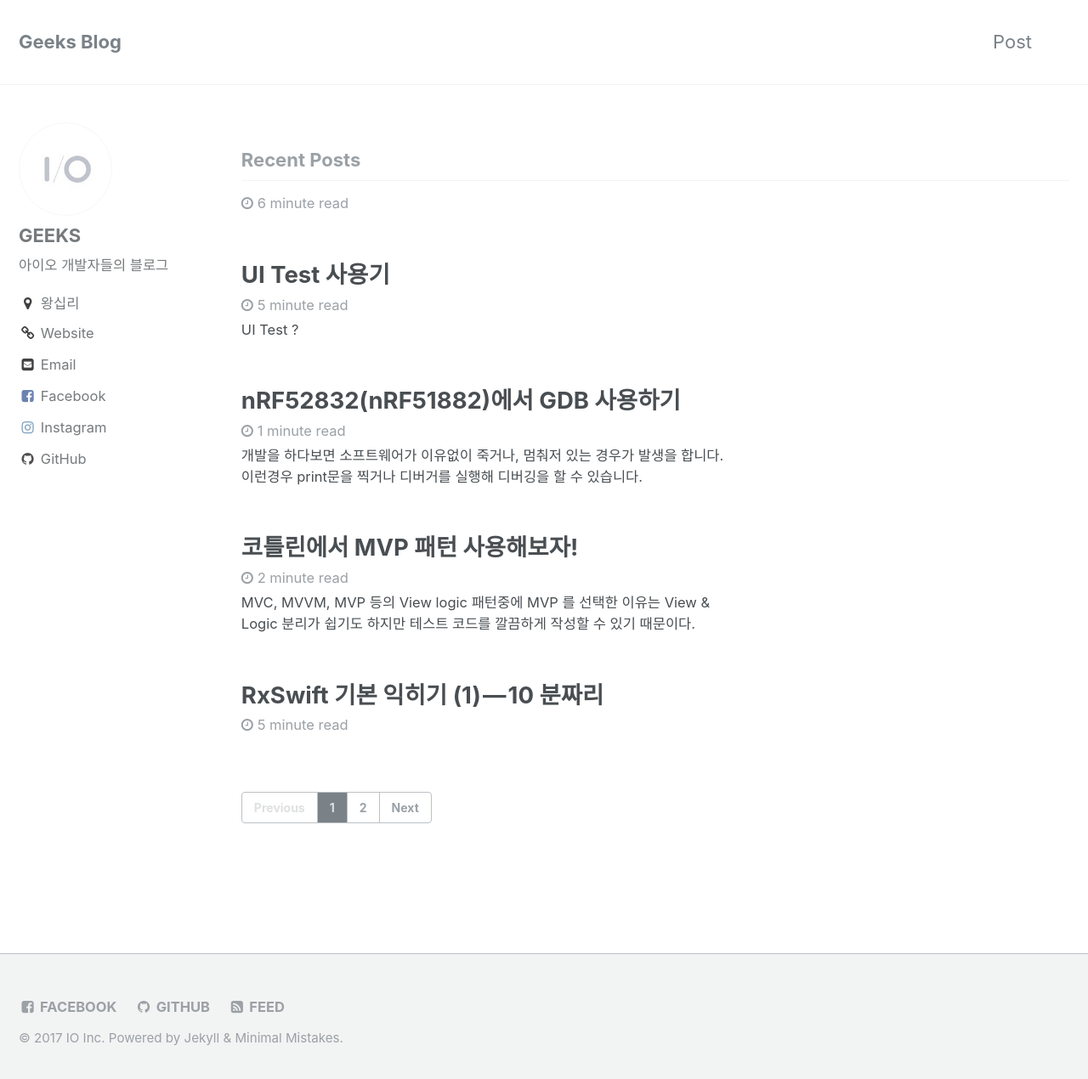
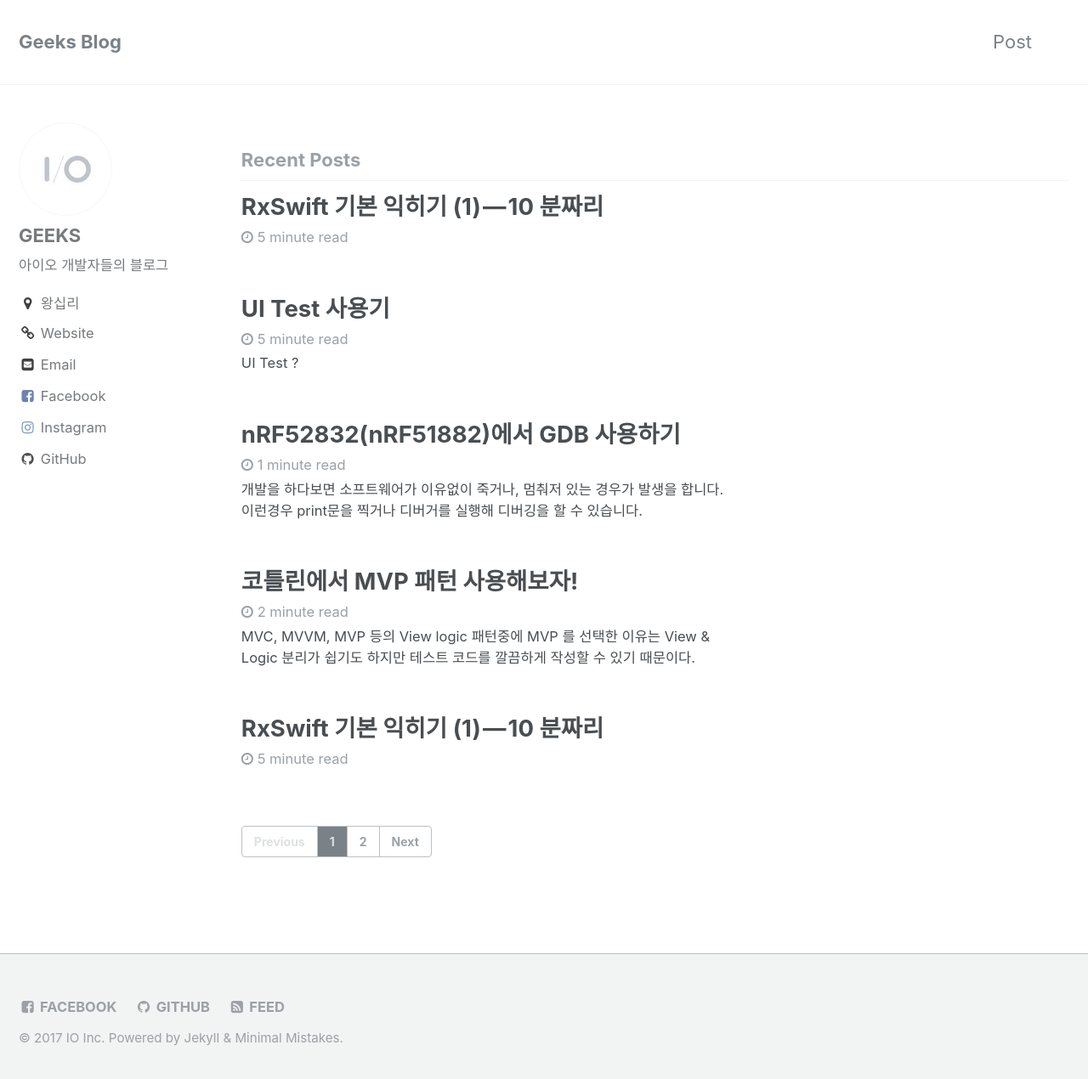
Before and after one commit to IO-inc/geeks.blog, a Jekyll site: the page built from index.html, in a window 1280 px wide and 1278 px high. Shown: the top 1270 px of the window at 85% size. Built offline with Jekyll 4.4.1, drawn with Linux system fonts in a browser that asks for light colours; our own code applies the rules of GitHub Pages for plain Markdown files; the list of posts is cut into pages by our own code; part of the change alters nothing that is shown.

````diff
--- a/_posts/2017-04-18-RxSwift-Second.md
+++ b/_posts/2017-04-18-RxSwift-Second.md
@@ -1,395 +1,315 @@
 ---
-title: title: RxSwift 기본 익히기 (2) — 9.59초 짜리
-permalink: startrxswift2
+title: RxSwift 기본 익히기 (1) — 10 분짜리
+permalink: rxswift_first
 ---
 
-![example](https://cdn-images-1.medium.com/max/2000/1*GFksbQsZ_t8Wqhk9Cq83og.png)
+![main image](https://cdn-images-1.medium.com/max/2000/1*i8d0WlTwViNNn4xiOGdLHQ.jpeg)
 
-##6. 고차함수 사용하기
 
-먼저 함수형 프로그래밍에 대해 잠깐 살펴볼까요? 그 유명한 밥아저씨가 말씀하시기를 Functional Programming은 대입문 없이 프로그래밍 하는것 이라고 했어요. 어떤 특징들 때문일까요?
-순수 함수
-f (x)라는 함수가 있습니다. f는 항상 입력된 인수에만 의존합니다. 함수 f는 달에서 인수 x를 넣고 함수 f(x)를 호출 하는것이나 지구에서 같은 인수 x를 넣고 f(x)를 호출하는 것이나 항상 같은 결과가 나옵니다. 같은 인수를 넣으면 언제나 같은 결과를 내는 함수를 순수함수라고 합니다. 지극히 수학적입니다. 상태에 의존적이지 않기 때문에 side effect가 없습니다.
-고차 함수
-함수형 프로그래밍에서는 함수도 값으로 취급합니다. 함수를 인수로 넘길 수도 있고 함수를 리턴할 수도 있습니니다.
+### Intro
+개발자라면 Rx에 대해서 한번쯤은 들어봤을 거에요. 나도 1주일 전까지는 그냥 들어만 봤을 뿐이에요. 공부를 해보고 실제 사용해 봤습니다. 그리고 그 내용을 공유합니다.
+
+
+##### Rx 장점은 이렇게 나열됩니다.
+
+### Benefits
+In short, using Rx will make your code:
+- Composable <- Because Rx is composition’s nickname
+- Reusable <- Because it’s composable
+- Declarative <- Because definitions are immutable and only data changes
+- Understandable and concise <- Raising the level of abstraction and removing transient states
+- Stable <- Because Rx code is thoroughly unit tested
+- Less stateful <- Because you are modeling applications as unidirectional data flows
+- Without leaks <- Because resource management is easy
+
+
+### 시작해볼까요?
+
+먼저 Reactive Programming은 어떤건가 한번 봅시다.
+
+> In computing, reactive programming is an asynchronous programming paradigm oriented around data streams and the propagation of change.
+This means that it should be possible to express static (e.g. arrays) or dynamic (e.g. event emitters) data streams with ease in the programming languages used, and that the underlying execution model will automatically propagate the changes through the data flow. — wikipedia
+
+> 리액티브 프로그래밍은 데이터 스트림과 변화의 증식에 기반한 비동기 프로그래밍 패러다임이다.
+
+> Reactive Extensions (aka ReactiveX, Rx) is an API for asynchronous programming with observable streams.
+
+> Rx는 Reactive programming을 위한 도구입니다.
+
+> ReactiveX is a combination of the best ideas from
+  the Observer pattern, the Iterator pattern, and functional programming. — http://reactivex.io/
+
+
+**이 글만 가지고는 먼소리인지 잘 모르겠어요. 자세히 하번 살펴봅시다.**
+
+---
+**Swift Version 의 Rx 인 RxSwift 를 가지고 설명해 보도록 할게요.**
+
+# 1. Observables aka Sequences
+
+Sequence는 프로그래밍에서 기본중에 기본 아닙니까? Sequence는 순차적이고 반복적으로 각각의 element에 접근 가능하도록 디자인된 데이터 타입입니다. 쉽게 Sequence 는 list 와 같이 반복문을 사용할 수 있는 데이터 타입을 말합니다.
 
 ```
-func f(_ g: (() -> Void) ) -> (() -> Void) {
-  let h = g
-  return h
+let oneTwoThree = 1...3
+for number in oneTwoThree {
+  print(number)
+}
+// Prints "1"
+// Prints "2"
+// Prints "3"
+```
+
+RxSwift에서 Observables은 Sequences입니다. Arrays, Strings 와 같은 Sequences는 RxSwift에서 Observable이 됩니다. Swift Sequence Protocol을 따르는 모든 Object들의 Observable을 만들 수 있어요.
+
+
+#### 한번 만들어 봅시다.
+
+```
+let stringSequence = Observable.just("this is string yo")
+let oddSequence = Observable.from([1, 3, 5, 7, 9])
+let dictSequence = Observable.from([1:"Rx",2:"Swift"])
+```
+#### 이렇게 만든 Observables를 subscribe 할 수 있습니다.
+
+```
+/*
+subscribe(<#T##on: (Event<String>) -> Void##(Event<String>) -> Void#>)
+*/
+let subscription = stringSequence.subscribe { (event: Event<String>) in
+  print(event)
+}
+// -- print --
+// next(this is string observable)
+// completed
+```
+
+##### 다른 예
+
+
+```
+let subscription = oddSequence.subscribe { (event: Event<Int>) in
+  print(event)
+}
+// -- print --
+// next(1)
+// next(3)
+// next(5)
+// next(7)
+// next(9)
+// completed
+let subscription = dictSequence.subscribe { (event: Event<(key: Int, value: String)>) in
+  print(event)
+}
+// -- print --
+// next((2, "Swift"))
+// next((1, "Rx"))
+// completed
+```
+어떤가요? Sequence처럼 출력 되지 않나요? Observables는 0 혹은 그보다 많은 event를 발생시킬 수 있습니다. RxSwift에서 Event는 enum 타입이고 3가지 상태를 가지고 있습니다.
+
+```
+// Event의 정의 입니다. 3가지 상태를 가지고 있어요.
+enum Event<Element>  {
+    case next(Element)      // next element of a sequence
+    case error(Swift.Error) // sequence failed with error
+    case completed          // sequence terminated successfully
+}
+class Observable<Element> {
+    func subscribe(_ observer: Observer<Element>) -> Disposable
+}
+
+protocol ObserverType {
+    func on(_ event: Event<Element>)
 }
 ```
 
-이런 식의 코딩이 가능합니다. 위 함수에서 인자로 넘겨지는 함수 g 를 callback 함수라고 부릅니다. 함수 f 에 의해 불려지기 때문이죠. 아래 처럼 사용 될 수 있습니다.
+# 2. Disposing
+
+Observables의 사용이 끝나면 메모리를 해제해야 합니다. 그 때 사용할 수 있는것이 Dispose입니다. RxSwift에서는 DisposeBag을 사용하는데 DisposeBag instance의 deinit() 이 실행 될 때 모든 메모리를 해제합니다.
+
+이렇게요.
 
 ```
-let list = 1...100
-let result = list.reduce(0) { (r, element) -> Int in
-  return r + element
+let disposeBag = DisposeBag()
+let stringSequence = Observable.just("RxSwift Observable")
+let subscription = stringSequence.subscribe { (event) in
+  print(event)
 }
-print(result)
-// --- 출력 ---
-// 5050
+// subscription 을 disposeBag에 넣어 메모리를 해제합니다.
+subscription.addDisposableTo(disposeBag)
+// 빠르게 비워주고 싶을때는 disposeBag을 새로 만들면 됩니다.
+self.disposeBag = DisposeBag()
 ```
 
-함수형 프로그래밍에도 단점이 있습니다. 그 중하나는 상태가 없기때문에 변수 수정이 어려운 것입니다. Swift에서 타입 키워드로 let 만 사용한다고 생각하면 될것 같아요. 그래서 함수형 프로그래밍의 좋은 점을 추가하고 OOP 의 장점을 추가한 프로그래밍 언어들이 나오게 됐고 그중 하나가 Swift입니다.
-Swift와 같은 언어들을 Multi Paradigm Language라고 합니다.
-Swift Standard Library 에는 Sequences 를 다루는 고차함수들이 이미 구현 돼 있습니다. 그냥 사용하기만 하면 되죠.
-- Map
-- Reduce
-- Filter
-- FlatMap
-- Foreach
+직접 dispose()를 호출 할 수 있습니다. subscription.dispose() 이렇게요.
+하지만 직접 호출하는 것은 bad code smell 입니다. Thread가 다를 때 Observable을 사용하기도 전에 메모리를 비워주는 일이 발생할 수 있음.
 
-등이 있습니다.
-앞서서 첫번째 글에서 Observables 는 Sequence라고 했습니다. Rx는 비동기 이벤트를 마치 iterable 컬렉션처럼 간단하게 다루는 것입니다.
-우린 RxSwift에서 위와 같은 고차 함수들을 가지고 Observable이 emit한 이벤트를 subscriber가 받기 전에 Transformation 혹은 combination 할 수 있습니다.
+메모리를 해제 하는 다른 방법으로 Take Until 따위가 있어요.
 
-#### 시작해볼까요?
+```
+// 요런식으로 사용합니다.
+sequence
+    .takeUntil(self.rx.deallocated)
+    .subscribe {
+        print($0)
+    }
+```
+
+# 3. Observable(aka observable sequence)을 만들어 봅시다.
+
+처음에 우린
+
+```
+let stringSequence = Observable.just("this is string yo")
+let oddSequence = Observable.from([1, 3, 5, 7, 9])
+```
+
+이런 방법으로 just, from 등을 이용해 Observable을 만들었어요. just, from을 사용하지 않고 직접 Observable을 만들어 봅시다.
+
+Observable.create 함수를 사용해 Observable Sequence 를 쉽게 만들 수 있습니다.
+
+```
+func myJust<E>(element: E) -> Observable<E> {
+    return Observable.create { observer in
+        observer.on(.next(element))
+        observer.on(.completed)
+        return Disposables.create()
+    }
+}
+
+myJust(element: 0)
+    .subscribe(onNext: { n in
+      print(n)
+    })
+```
+
+create 함수는 Swift 의 closure를 사용해 우리가 위에서 사용한 subscribe 메서드를 쉽게 구현할 수 있도록 합니다.
+
+# 4. Subjects
+
+Rx 에서 Subject는 Observable 과 Observer 둘 다 될 수 있는 특별한 형태입니다. Subject는 Observables을 subscribe(구독) 할 수 있고 다시 emit(방출)할 수 도 있습니다. 혹은 새로운 Observable을 emit 할 수 있습니다.
+그래서 이게 왜 필요할 까요?
+
+일단 RxSwift에는 4가지 타입의 Subject가 있습니다.
+
+- PublishSubject
+- BehaviorSubject
+- ReplaySubject
+- Variable
+
+### 4.1 PublishSubject
+
+일단 사용해 보죠.
+onNext() 함수로 새로운 값을 추가할 수 있습니다.
+
+```
+let bag = DisposeBag()
+var publishSubject = PublishSubject<String>()
+// Subject를 구독합니다.
+publishSubject.subscribe { (event) in
+  print(event)
+}
+// onNext로 값을 추가하면 event가 발생합니다.
+publishSubject.onNext("first value")
+// --- 출력 ---
+// next(first value)
+```
+onNext로 두번째 값을 추가합니다.
+
+```
+publishSubject.onNext("second value")
+// --- 출력 ---
+// next(first value)
+// next(second value)
+```
+
+onCompleted() 이벤트를 종료시킵니다.
+```
+publishSubject.onCompleted()
+// --- 출력 ---
+// next(first value)
+// next(second value)
+// completed
+```
+
+마지막으로 예제를 한번 보시죠.
+
+```
+let bag = DisposeBag()
+var publishSubject = PublishSubject<String>()
+publishSubject.onNext("very first value")
+publishSubject.subscribe { (event) in
+  print(event)
+}
+publishSubject.onNext("first value")
+publishSubject.onNext("second value")
+publishSubject.onError(NSError(domain: "", code: 1, userInfo: nil))
+publishSubject.onNext("very last value")
+publishSubject.onCompleted()
+// --- 출력 ---
+// next(first value)
+// next(second value)
+// error(Error Domain= Code=1 "(null)")
+```
+
+PublishSubject는 subscribe 전의 이벤트는 emit하지 않습니다. subscribe한 후의 이벤트만을 emit합니다. 그리고 에러 이벤트가 발생하면 그 후의 이벤트는 emit 하지 않습니다.
+
+
+### 4.2 BehaviorSubject
+
+BehaviorSubject는 PublishSubject와 거의 같지만 BehaviorSubject는 반드시 값으로 초기화를 해줘야 합니다. 즉 BehaviorSubject는 Observer에게 subscribe하기전 마지막 이벤트 혹은 초기 값을 emit합니다.
+
+이렇게요.
+
+```
+var behaviorSubject = BehaviorSubject(value: "initial value")
+behaviorSubject.subscribe { (event) in
+  print(event)
+}
+behaviorSubject.onNext("first value")
+// --- 출력 ---
+// next(initial value)
+// next(first value)
+// completed
+```
+
+### 4.3 ReplaySubject
+
+ReplaySubject는 미리 정해진 사이즈 만큼 가장 최근의 이벤트를 새로운 Subscriber에게 전달 합니다.
+
+```
+let bag = DisposeBag()
+var replaySubject = ReplaySubject<String>.create(bufferSize: 1)
+replaySubject.onNext("before subscribe first value")
+replaySubject.onNext("before subscribe second value")
+replaySubject.subscribe { (event) in
+  print(event)
+}
+replaySubject.onNext("first value")
+replaySubject.onCompleted()
+// --- 출력 ---
+// next(before subscribe second value)
+// next(first value)
+// completed
+```
+
+버퍼 사이즈가 1이기 때문에 가장 최근의 이벤트인 “before subscribe second value”를 새로운 구독자에게 전달합니다.
+
+### 4.4 Variable
+
+Variable 은 PublishSubject의 Wrapper 함수입니다. PublishSubject처럼 작동하며 더 익숙한 이름으로 사용하기 위해 만들어 졌습니다. 저도 Variable 많이 사용합니다.
+
+# 5. Marble Diagram
+
+Marble Diagram 은 Observable Sequence의 transformation을 시각화 해 보여줍니다. 시각화된 transformation은 이해를 돕죠. 한번 보시죠.
+
+- [Web-app](http://rxmarbles.com)
+- [iOS-App](https://itunes.apple.com/com/app/rxmarbles/id1087272442)
+- [Android](https://goo.gl/b5YD8K)
 
 ---
+> 쓰다보니 길어졌네요. 아무래도 다음이 필요할 것 같아요. 가능한 빠르게 다음 내용을 정리해 볼게요. 그럼 이만.
 
-## 7. Operators By Category
+> 공유하거나 하트 누르거나 뭐 그냥 아무 것도 하지 않거나. 하지만 여기 까지 읽었으면 Rx 개념은 잡으셨죠?
 
-
-_겁나 많은 Operators 하나씩 봅시다_
-
-#### 7.1 Creating Observables
-
-7.1 Creating Observables
-- ### Create
-1편에서도 설명했지만 Observable을 처음 부터 만들 때 사용하는 Operator입니다.
-```
-func myJust<E>(element: E) -> Observable<E> {
-  return Observable.create { observer in
-    observer.on(.next(element))
-    observer.on(.completed)
-    return Disposables.create()
-  }
-}
-myJust(element: 0).subscribe(onNext: { n in
-  print(n)
-})
-//--- 출력 ---
-// 0
-```
-- ### Defer
-defer는 observer가 subscribe할 때까지 기다리며 subscribe하면 그때 Observable을 생성합니다. defer(미루다) subscribe할 때까지 Observable 생성을 미룹니다.
-```
-let disposeBag = DisposeBag()
-var count = 1
-let deferredSequence = Observable<String>.deferred {
-  print("\(count) 번째")
-  count += 1
-  return Observable.create { observer in
-    print("Emitting...")
-    observer.onNext("A")
-    return Disposables.create()
-  }
-}
-deferredSequence.subscribe(onNext: { print($0) }).disposed(by: disposeBag)
-deferredSequence.subscribe(onNext: { print($0) }).disposed(by: disposeBag)
-// --- 출력 ---
-// 1 번째
-// Emitting...
-// A
-// 2 번째
-// Emitting...
-// A
-```
-- ### From
-from은 자료구조화 된 데이터 타입들 Array, Dictionary따위 들을 Observable로 만들때 사용할 수 있습니다.
-```
-let disposeBag = DisposeBag()
-let arrayType = ["A", "B", "C", "D"]
-Observable.from(arrayType)
- .subscribe(onNext: { print($0) })
- .disposed(by: disposeBag)
-// --- 출력 ---
-// A
-// B️
-// C
-// D
-```
-- ### Of
-Of는 같은 타입의 여러개의 element들을 observable로 만들 수 있습니다.
-From 과 거의 비슷하지만 다른점이 있습니다. From은 데이터 타입과 자료구조들만 가능하고 Of는 같은 타입의 여러개를 Parameter로 받을 수 있어요.
-// func of(_ elements: E ...) // 구현이 이렇게 돼 있습니다.
-- ### Interval
-Integer를 정해진 time interval마다 emit합니다.
-- ### Just
-가장 간단하게 Observable을 만들 수 있습니다. 한개나 여러개의 객체들을 Observable로 만들 수 있습니다.
-```
-Observable.just(1).subscribe { print($0) }.disposed(by: disposeBag)
-// --- 출력 ---
-// next(1)
-// complete
-```
-- ### Range
-정해진 Range에 따른 Integer를 방출합니다.
-```
-let disposeBag = DisposeBag()
-Observable.range(start: 1, count: 3).subscribe { print($0) }.disposed(by: disposeBag)
-// --- 출력 ---
-// next(1)
-// next(2)
-// next(3)
-// complete
-```
-- ### Generate
-generate는 parameter로 C 타입 for 문이 들어갈 수 있어요.
-```
-Observable
-.generate(initialState: 0, condition: {$0 < 3}, iterate: {$0 + 1})
-.subscribe(onNext: { print($0) })
-.disposed(by: disposeBag)
-// --- 출력 ---
-// 0
-// 1
-// 2
-// C type for loop
-// for ( int i = 0; i< 3; i++) {}
-```
-- ### Repeat
-생성한 Observable을 무기한 반복해서 방출합니다. take(_ count: Int) 메서드로 제한 할 수 있습니다.
-```
-Observable.repeatElement("macbook 사줘")
- .subscribe(onNext: { print($0) })
- .disposed(by: disposeBag)
-// --- 출력 ---
-// macbook  사줘
-// macbook  사줘
-// macbook  사줘
-...
-```
-- ### doOn
-doOn은 Observer가 구독하기 전에 핸들링 할 수 있습니다.
-```
-Observable.of("A", "B️", "C", "D")
- .do(onNext: { print("Intercepted:", $0) },
-     onError: { print("Intercepted error:", $0) },
-     onCompleted: { print("Completed")  })
- .subscribe(onNext: { print($0) })
- .disposed(by: disposeBag)
-// --- 출력 ---
-// Intercepted: A
-//A
-//Intercepted: B
-//B
-//Intercepted: C
-//C
-//Intercepted: D
-//D
-//Completed
-```
-- ### Empty, Never, Throw
-Empty는 Observable을 emit(방출)하지 않고 종료바로 종료하는 Observable을 만듭니다.
-Never로 생성한 Observable은 emit하지도 않고 terminate(종료)하지도 않습니다.
-Throw로 생성한 Observable은 emit하지 않고 error와 함께 종료합니다.
-
----
-
-### 7.2 Combination Operators
-
-Source Observable여러개를 하나의 Observable로 만듭니다.
-- ### StartWith
-Obervable이 보내는 데이터의 처음에 데이터를 추가합니다.
-```
-Observable.of("A", "B", "C", "D")
- .startWith("startWith")
- .subscribe(onNext: { print($0) })
- .disposed(by: disposeBag)
-// --- 출력 ---
-// startWith
-// A
-// B️
-// C
-// D
-```
-- ### Merge
-여러개의 Observable sequence를 하나로 만듭니다.
-```
-let subject1 = PublishSubject<String>()
-let subject2 = PublishSubject<String>()
-Observable.of(subject1, subject2)
-  .merge()
-  .subscribe(onNext: { print($0) })
-  .disposed(by: disposeBag)
-subject1.onNext("1")
-subject1.onNext("2")
-subject2.onNext("A")
-subject2.onNext("B")
-subject2.onNext("3")
-// --- 출력 ---
-// 1
-// 2
-// A
-// B
-// 3
-```
-- ### Zip
-최대 8개의 타입 까지 하나의 Observable Sequence의 element로 만들어 emit합니다.
-```
-let stringSubject = PublishSubject<String>()
-let intSubject = PublishSubject<Int>()
-Observable
-.zip(stringSubject, intSubject) { stringElement, intElement in
-  "\(stringElement) \(intElement)"
-}
-.subscribe(onNext: { print($0) })
-.disposed(by: disposeBag)
-stringSubject.onNext("A")
-stringSubject.onNext("B")
-intSubject.onNext(1)
-intSubject.onNext(2)
-stringSubject.onNext("AB")
-intSubject.onNext(3)
-// --- 출력 ---
-// A 1
-// B 2
-// AB 3
-```
-그 외에도 combineLatest, switchLatest 등이 있습니다.
----
-
-
-### 7.3 Transforming Operators
-emit되는 Observable를 어떤 변형을 거친 후에 subscriber에게 보내도록 합니다.
-- ### Map
-emit된 Observable을 어떤 함수를 적용시켜 매핑한 후에 Observer에게 전달 합니다.
-```
-Observable.of(1, 2, 3)
-.map { $0 * $0 }
-.subscribe(onNext: { print($0) })
-.disposed(by: disposeBag)
-// --- 출력 ---
-// 1
-// 4
-// 9
-```
-- ### FlatMap
-Observable안에 또 다른 Observable이 있는 경우에 새로운 Observable 만들어야 합니다. 그때 사용할 수 있습니다. Observable Sequence 들로 만들어진 Observable Sequence를 하나의 Observable Sequence로 만들어 emit합니다.
-```
-let disposeBag = DisposeBag()
-let sequence1  = Observable<Int>.of(1,2)
-let sequence2  = Observable<Int>.of(1,2)
-let sequenceOfSequences = Observable.of(sequence1,sequence2)
-sequenceOfSequences
-.flatMap{ return $0 }
-.subscribe(onNext:{
-  print($0)
-}).disposed(by: disposeBag)
-// --- 출력 ---
-// 1
-// 2
-// 1
-// 2
-// flatMap을 빼고 그냥 subscribe하면 아래와 같이 Observable이 출력됩니다.
-// --- 출력 ---
-// RxSwift.ObservableSequence<Swift.Array<Swift.Int>>
-// RxSwift.ObservableSequence<Swift.Array<Swift.Int>>
-```
-- ### Scan
-Swift의 reduce와 비슷합니다.
-정해 진 초기값(seed value)에 클로저를 적용시켜 하나의 Observable로 만듭니다.
-```
-Observable.of(10, 100, 1000)
- .scan(0) { aggregateValue, newValue in
- aggregateValue + newValue
-}
-.subscribe(onNext: { print($0) })
-.disposed(by: disposeBag)
-// --- 출력 ---
-// 10
-// 110
-// 1110
-```
-
-### 7.4 Filtering and Conditional Operators
-Source Observable로 부터 emit되는 item을 필터링 하거나 조건에 따라 emit하도록 합니다. 아래와 같은 Operator들이 존재합니다. 이거 예제를 추가해야하는데…
-- ### filter
-Filter는 Swift의 그것과 같이 Observable이 emit하는 item 을 필터링 해 subscriber에 보내기 위해 사용합니다.
-```
-Observable.of("A", "B️", "C", "D")
-.filter { $0 == "C" }
-.subscribe(onNext: { print($0) })
-.disposed(by: disposeBag)
-// --- 출력 ---
-// C
-```
-- ### distinctUntilChanged
-이건 말이죠. Observable이 연속 같은 item 을 방출하면 무시합니다. subscriber는 연속해서 같은 item을 받지 않습니다.
-```
-Observable.of("A", "B️", "B️", "C", "D", "C", "D", "D")
-  .distinctUntilChanged()
-  .subscribe(onNext: { print($0) })
-  .disposed(by: disposeBag)
-// --- 출력 ---
-//A
-//B️
-//C
-//A
-//B
-//C
-```
-- ### elementAt
-Observables는 Sequenecs 처럼 다룰 수 있습니다. 특정 순서에 나오는 item을 구독할 수 있습니다.
-```
-Observable.of("A", "B️", "C", "D")
-  .elementAt(3)
-  .subscribe(onNext: { print($0) })
-  .disposed(by: disposeBag)
-// --- 출력 ---
-// C
-```
-- ### single
-Swift Sequence 의 .first와 같습니다. 대신 매개변수로 조건을 넣을 수 있습니다.
-```
-Observable.of("A", "B️", "C", "D")
-  .single()
-  .subscribe { print($0) }
-  .disposed(by: disposeBag)
-// --- 출력 ---
-//A
-```
-- ### take
-매개변수로 subscriber에게 넘겨줄 item의 개수를 정할 수 있습니다.
-```
-Observable.of("A", "B️", "C", "D")
-  .take(2)
-  .subscribe(onNext: { print($0) })
-  .disposed(by: disposeBag)
-// --- 출력 ---
-//A
-//B️
-takeLast
-takeWhile
-takeUntil
-skip
-skipWhile
-skipWhileWithIndex
-skipUntil
-```
-
-## 8. Schedulers
-Operator들은 subscription이 생성된 스레드에서 돌아갑니다. 그리고 RxSwift를 사용할 때 특정한 스레드를 강제할 수 있습니다. operation-queue나 dispatch-queue에 익숙하시다면 껌입니다.
-observeOn, 이나 subscribeOn메서드로 Thread를 지정할 수 있습니다.
-
-- MainScheduler
-- CurrentThreadScheduler
-- SerialDispatchQueueScheduler
-- ConcurrentDispatchQueueScheduler
-- OperationQueueScheduler
-
-위와 같은 Thread들이 있고 다음과 같이 사용할 수 있습니다.
-
-```
-Observable.of("A", "B️", "C", "D")
-  .observeOn(CurrentThreadScheduler.instance)
-  .subscribe(onNext: { print($0) })
-  .disposed(by: disposeBag)
-```
-
-축하드려요. 이제 Rx시작하기를 끝내셨네요. 시간이 날때 마다 예제 코드나 설명을 수정 보완하도록 하겠습니다. 다음에는 RxCocoa에 대해서 다뤄보도록 하죠.
-여기까지 읽으셨으면 피드백 꼭 주세요.
-그럼 이만…
+[Why Rx](https://github.com/ReactiveX/RxSwift/blob/master/Documentation/Why.md)
````
